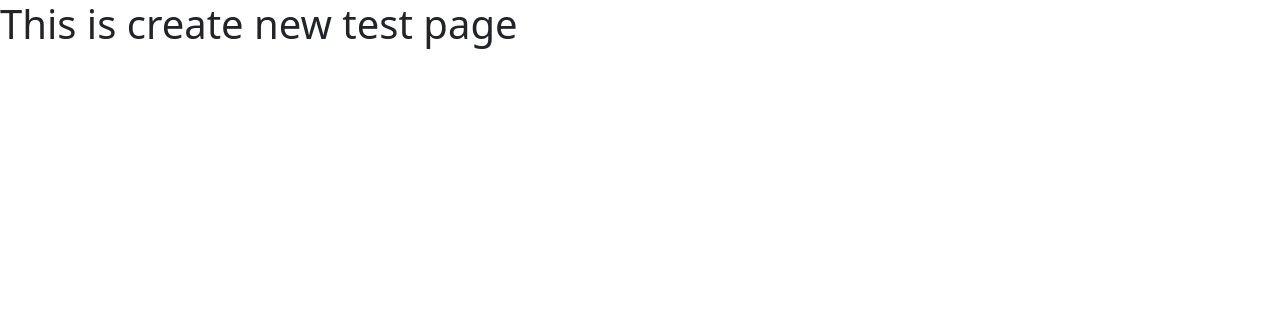
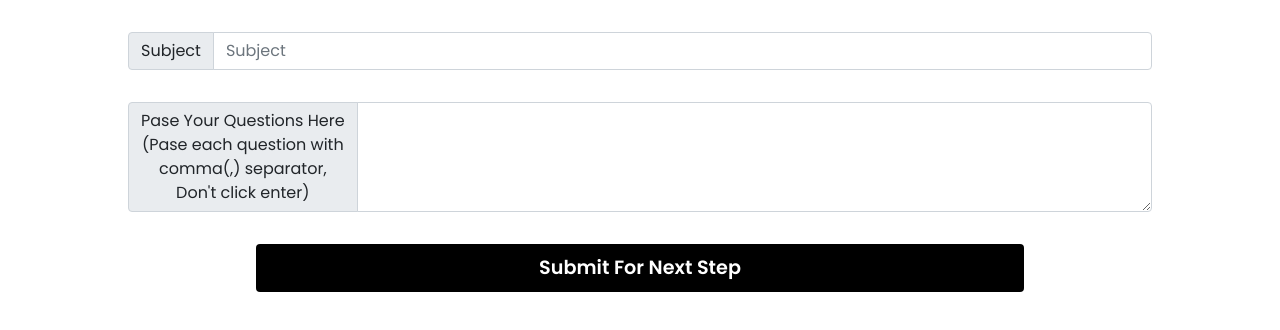
Before and after one commit to hyvip-ai/exam_taking, a React (Create React App) app: page /create_new in a window 1280 px wide. Shown: the top 330 px of the page. Built offline with nearby package versions, Linux system fonts and the light colour scheme.

Commit message:
Added New Updated'

```diff
--- /dev/null
+++ b/src/components/AddAnswers.jsx
@@ -0,0 +1,11 @@
+import React from 'react'
+
+function AddAnswers({test}) {
+    return (
+        <div>
+            <h1>This is the add Answers Component</h1>
+        </div>
+    )
+}
+
+export default AddAnswers
--- /dev/null
+++ b/src/components/AddQuestions.jsx
@@ -0,0 +1,22 @@
+import React from "react";
+function AddQuestions() {
+
+  return (
+    <React.Fragment>
+      <div className="input-group">
+        <span className="input-group-text">
+          Pase Your Questions Here <br />
+          (Pase each question with <br />
+          comma(,) separator, <br /> Don't click enter)
+        </span>
+        <textarea
+          id="question"
+          className="form-control"
+          aria-label="With textarea"
+        ></textarea>
+      </div>
+    </React.Fragment>
+  );
+}
+
+export default AddQuestions;
--- /dev/null
+++ b/src/components/AddSubject.jsx
@@ -0,0 +1,23 @@
+import React from "react";
+
+function AddSubject() {
+  return (
+    <React.Fragment>
+      <div className="input-group mb-3">
+        <span className="input-group-text" id="basic-addon1">
+          Subject
+        </span>
+        <input
+          id="subject"
+          type="text"
+          className="form-control"
+          placeholder="Subject"
+          aria-label="Subject"
+          aria-describedby="basic-addon1"
+        />
+      </div>
+    </React.Fragment>
+  );
+}
+
+export default AddSubject;
--- a/src/components/Percentage.jsx
+++ b/src/components/Percentage.jsx
@@ -4,7 +4,7 @@ import Heading from './Heading'
 function Percentage({marks,total}) {
 
     return (
-        <Heading data={`Percentage : ${(marks/total)*100}%`} />
+        <Heading data={`Percentage : ${Math.round((marks/total)*100)}%`} />
     )
 }
 
--- /dev/null
+++ b/src/functions/capitalize.js
@@ -0,0 +1,4 @@
+function capitalizeFirstLetter(string) {
+    return string.charAt(0).toUpperCase() + string.slice(1);
+  }
+export default capitalizeFirstLetter
--- a/src/functions/getAllList.js
+++ b/src/functions/getAllList.js
@@ -29,9 +29,10 @@ function setToLocalStorage(data){
     let previousTest = JSON.parse(localStorage.getItem("test")) || []
     let newTest = []
     let includes = previousTest.some(item=>{
-        return item.id === data.id
+        return item.id === data.id && item.subject === data.subject
     })
-    newTest = includes?[...previousTest]:[data]
+    console.log(includes)
+    newTest = includes?[...previousTest]:[...previousTest,data]
     let newTestData = JSON.stringify(newTest)
     localStorage.setItem("test",newTestData)
 }
--- a/src/index.css
+++ b/src/index.css
@@ -18,3 +18,8 @@ a{
 a:hover{
   color: black;
 }
+.input-group{
+  width: 80%;
+  margin: 2rem auto;
+  font-family: 'Poppins';
+}
--- a/src/pages/NewTest.jsx
+++ b/src/pages/NewTest.jsx
@@ -1,11 +1,40 @@
-import React from 'react'
-
+import React, { useEffect, useState } from "react";
+import AddQuestions from "../components/AddQuestions";
+import { v4 as uuid } from "uuid";
+import AddSubject from "../components/AddSubject";
+import capitalizeFirstLetter from '../functions/capitalize'
+import classes from '../styles/newTest.module.css'
+import AddAnswers from "../components/AddAnswers";
 function NewTest() {
-    return (
-        <div>
-            <h1>This is create new test page</h1>
-        </div>
-    )
+  const [testData, setTestData] = useState({ id: uuid() });
+  useEffect(() => {
+    console.log(testData);
+  }, [testData]);
+  const clickHandler = () => {
+    let questionsArray = document.getElementById("question").value.split(',');
+    questionsArray = questionsArray.map(item=>{return {question:item}})
+    let subject = document.getElementById("subject").value
+    subject = capitalizeFirstLetter(subject)
+    console.log(questionsArray);
+    console.log(subject);
+    setTestData((prev)=>{
+        return {
+            ...prev,
+            subject,
+            test:questionsArray
+        }
+    })
+  };
+  return (
+    <React.Fragment>
+      <AddSubject/>
+      <AddQuestions/>
+      <button className={classes.step_btn} onClick={clickHandler}>Submit For Next Step</button>
+      {
+           testData.test?<AddAnswers test={testData.test} />:null
+      }
+    </React.Fragment>
+  );
 }
 
-export default NewTest
+export default NewTest;
--- /dev/null
+++ b/src/styles/newTest.module.css
@@ -0,0 +1,17 @@
+.step_btn{
+    display: block;
+    width: 60%;
+    background-color: black;
+    color: white;
+    margin: 2rem auto;
+    border: none;
+    outline: none;
+    padding: 0.6rem;
+    border-radius: 4px;
+    font-size: 1.2rem;
+    font-family: 'Poppins';
+    font-weight: 600;
+}
+.step_btn:active{
+    transform: scale(0.95);
+}
--- a/src/styles/test.module.css
+++ b/src/styles/test.module.css
@@ -15,7 +15,6 @@
 }
 .ques_button.active{
     background-color: rgb(105, 49, 218);
-    color: black;
 }
 .navigation{
     display: flex;
```
Also changed, not shown: src/data.js (+10 -3 lines), src/components/TestList.jsx (deleted).
